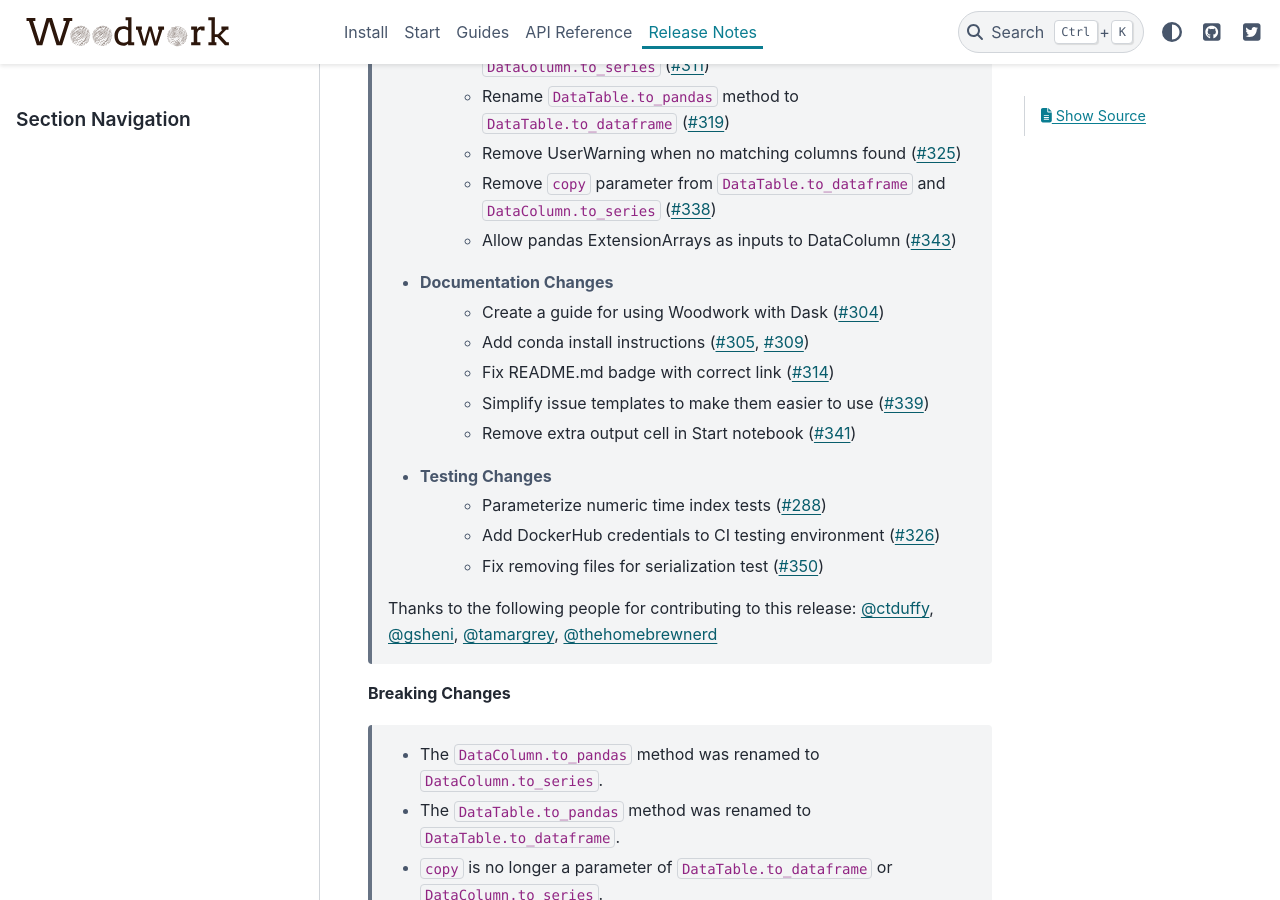
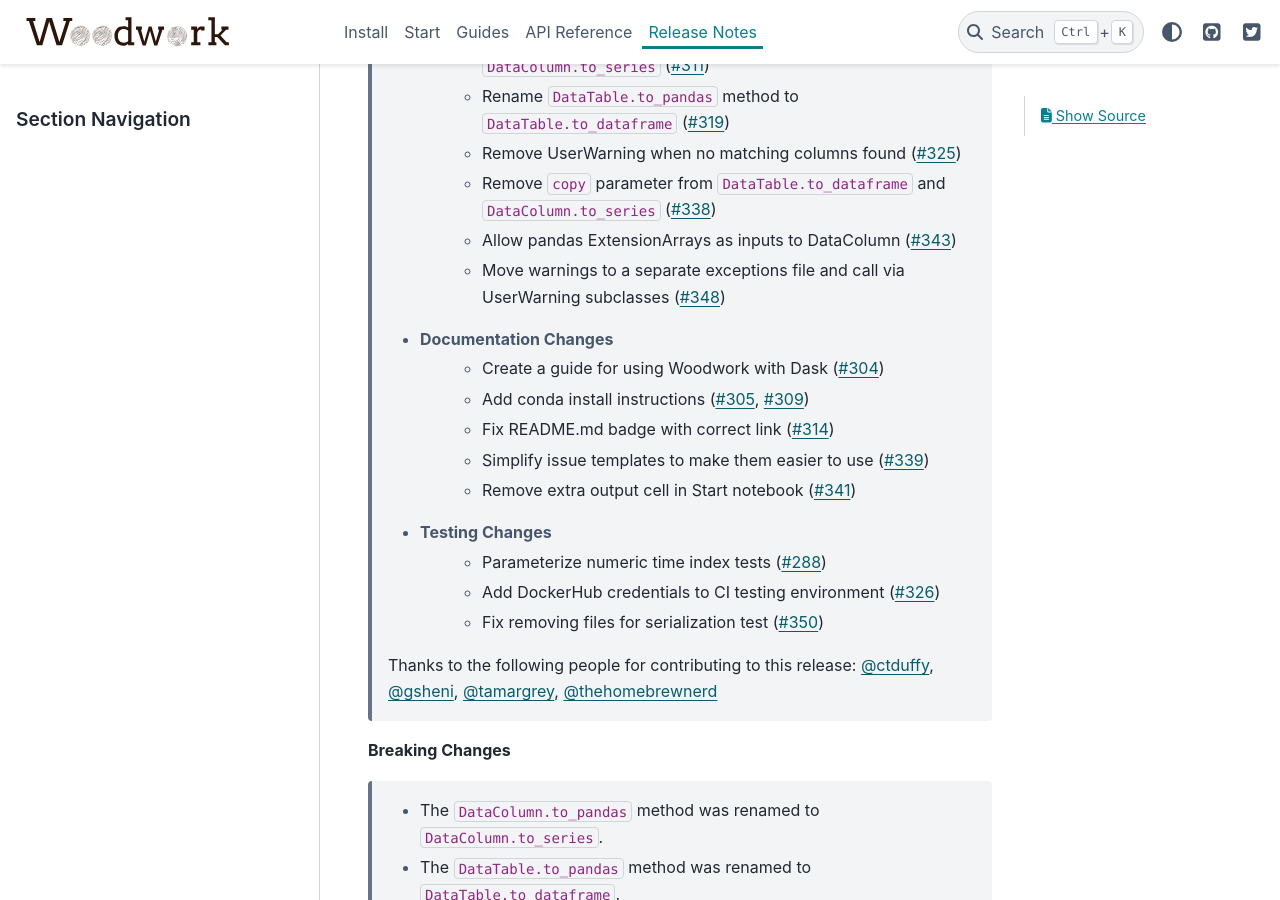
Before and after one commit to alteryx/woodwork, a Sphinx documentation site: the page built from docs/source/release_notes.rst, in a window 1280 px wide and 900 px high, scrolled down 849 px. Built offline with Sphinx 7.4.7 and the PyData theme 0.15.4, drawn with Linux system fonts in a browser that asks for light colours; comment, search, counter and statistics services are not loaded.

Commit message:
add release note

```diff
--- a/docs/source/release_notes.rst
+++ b/docs/source/release_notes.rst
@@ -23,6 +23,7 @@ Release Notes
         * Remove UserWarning when no matching columns found (:pr:`325`)
         * Remove ``copy`` parameter from ``DataTable.to_dataframe`` and ``DataColumn.to_series`` (:pr:`338`)
         * Allow pandas ExtensionArrays as inputs to DataColumn (:pr:`343`)
+        * Move warnings to a separate exceptions file and call via UserWarning subclasses (:pr:`348`)
     * Documentation Changes
         * Create a guide for using Woodwork with Dask (:pr:`304`)
         * Add conda install instructions (:pr:`305`, :pr:`309`)
```
